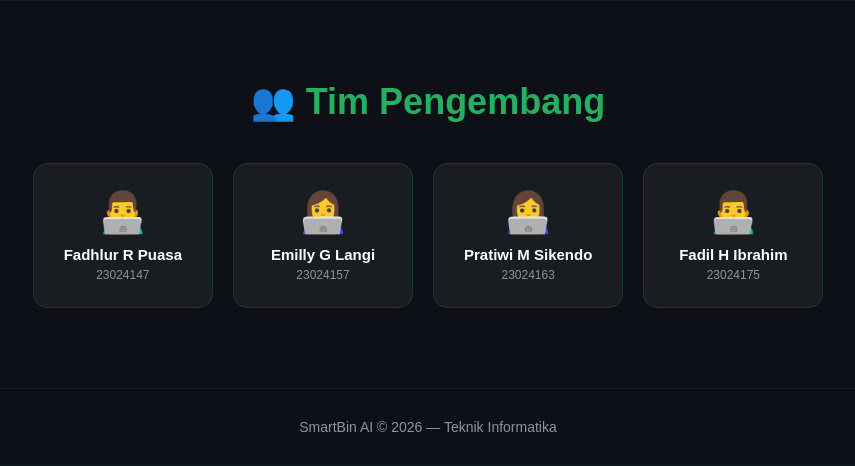
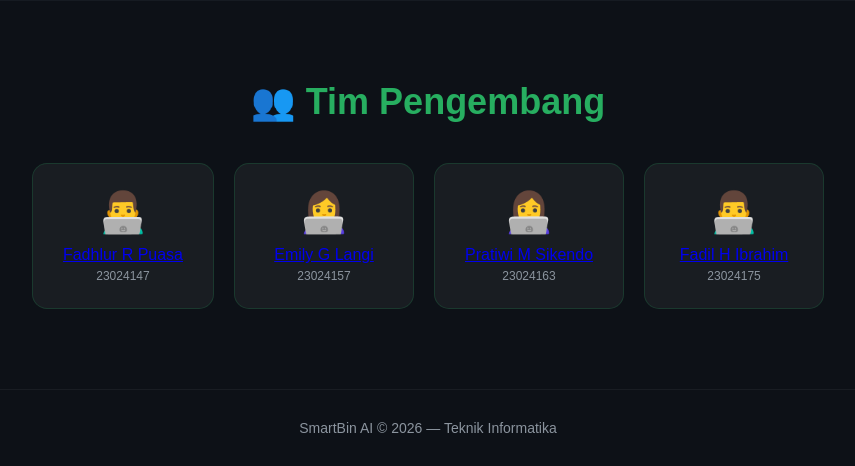
Before and after one commit to emillygl14/smartbin-server, a Python web app: template web/templates/landing.html in a window 1280 px wide. Shown: the part 1728-2194 px from the top of the page, without its empty margins (212-1067 px from the left). Before the commit the page ends 2160 px from the top, so only its background shows below. Run offline with Jinja, Linux system fonts and the light colour scheme; the template is opened without the code that fills it, so the values that code supplies are empty.

```diff
--- a/web/templates/landing.html
+++ b/web/templates/landing.html
@@ -270,7 +270,7 @@
         Sistem Pemilah Sampah Otomatis Berbasis Kecerdasan Buatan menggunakan
         YOLOv8 dan Raspberry Pi
       </p>
-      <a href="/dashboard" class="btn-masuk"> Masuk ke Dashboard</a>
+      <a href="/dashboard" class="btn-masuk">Masuk ke Dashboard</a>
 
       <div class="features">
         <div class="feature-card">
@@ -313,22 +313,46 @@
       <div class="tim-grid">
         <div class="tim-card">
           <div class="avatar">👨‍💻</div>
-          <div class="nama">Fadhlur R Puasa</div>
+          <a
+            class="member"
+            href="https://www.instagram.com/mapple_crumb1e?igsh=MTdxbnQ0OHY3ZzFkNg=="
+            target="_blank"
+          >
+            Fadhlur R Puasa
+          </a>
           <div class="peran">23024147</div>
         </div>
         <div class="tim-card">
           <div class="avatar">👩‍💻</div>
-          <div class="nama">Emilly G Langi</div>
+          <a
+            class="member"
+            href="https://www.instagram.com/emillylangi_?igsh=MWhxNmltM2hnN3Fzeg%3D%3D&utm_source=qr"
+            target="_blank"
+          >
+            Emily G Langi
+          </a>
           <div class="peran">23024157</div>
         </div>
         <div class="tim-card">
           <div class="avatar">👩‍💻</div>
-          <div class="nama">Pratiwi M Sikendo</div>
+          <a
+            class="member"
+            href="https://www.instagram.com/pratiwi.sknd?igsh=MXd1NDRvOWJmZGZvYQ=="
+            target="_blank"
+          >
+            Pratiwi M Sikendo
+          </a>
           <div class="peran">23024163</div>
         </div>
         <div class="tim-card">
           <div class="avatar">👨‍💻</div>
-          <div class="nama">Fadil H Ibrahim</div>
+          <a
+            class="member"
+            href="https://www.instagram.com/fdil.ibrahim?igsh=dWdud3FxbHRzMHVq"
+            target="_blank"
+          >
+            Fadil H Ibrahim
+          </a>
           <div class="peran">23024175</div>
         </div>
       </div>
```
Also changed, not shown: app.py (+27 -0 lines).
